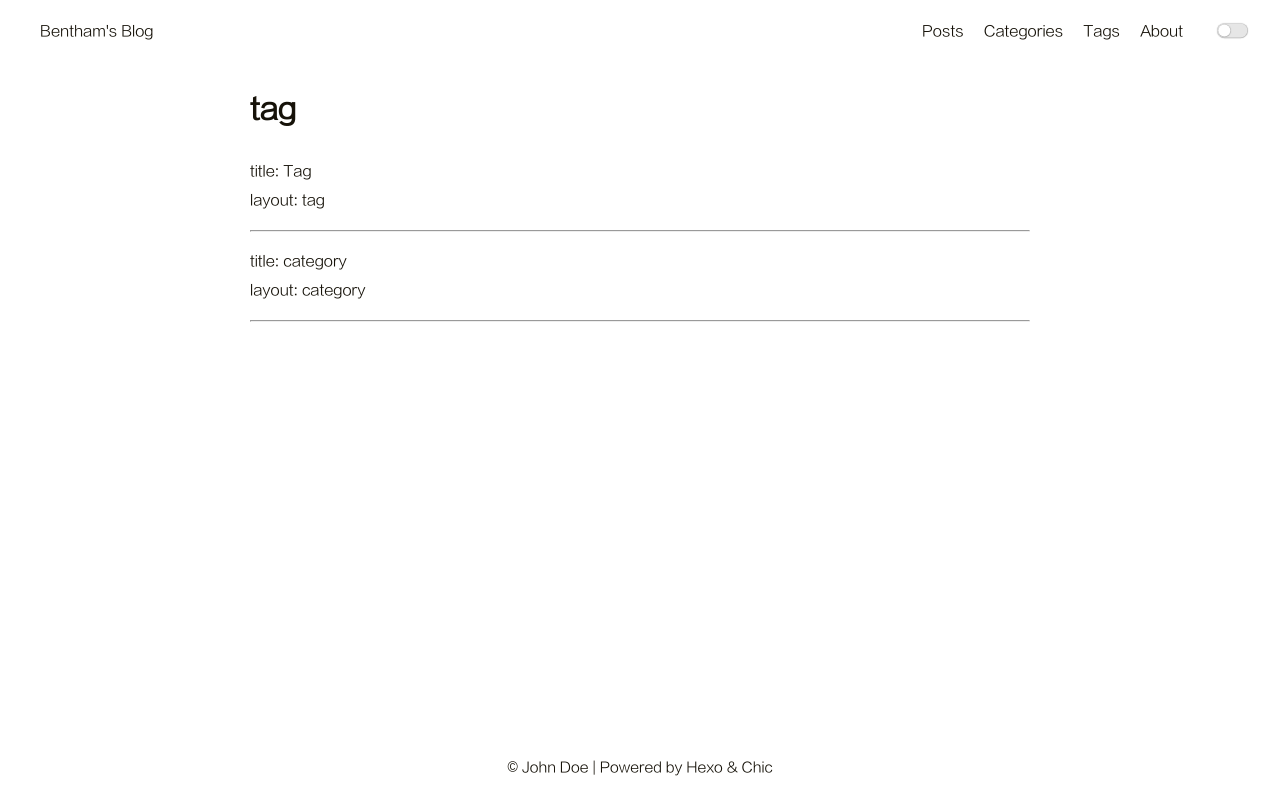
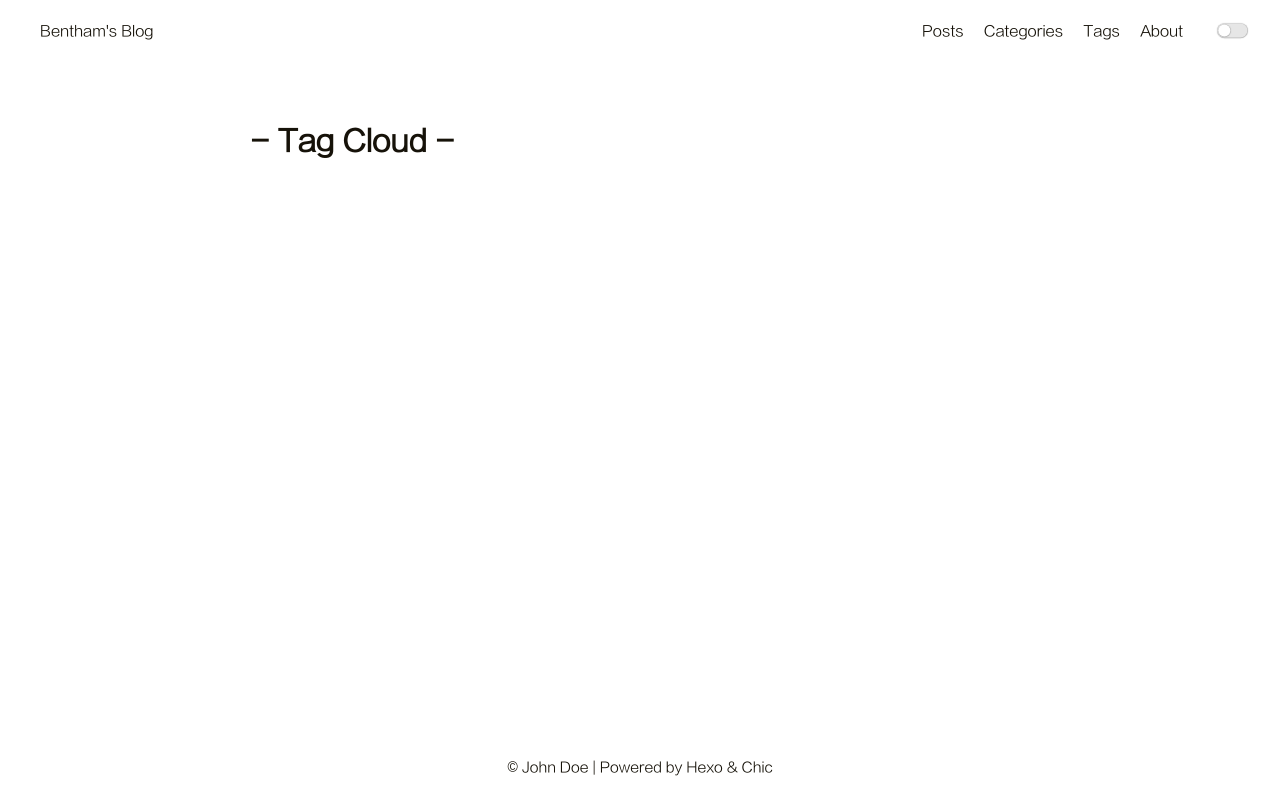
Before and after one commit to March13th/march13th.github.io, a plain HTML site: page tag/index.html in a window 1280 px wide. Drawn offline with Linux system fonts and the light colour scheme.

Commit message:
Site updated: 2022-03-08 15:12:44

```diff
--- a/tag/index.html
+++ b/tag/index.html
@@ -13,7 +13,7 @@
 
 
 
-<title>tag | Hexo</title>
+<title>Tag | Hexo</title>
 
 
 
@@ -124,20 +124,18 @@
     }
 </script>
             <div class="main">
-                <div class="container">
-    <article class="post-wrap page">
 
-        <h2 class="post-title">tag</h2>
 
-        <section class="post-content">
-            <p>title: Tag<br>layout: tag</p>
-<hr>
-<p>title: category<br>layout: category</p>
-<hr>
+    <div class="container">
+        <div class="post-wrap tags">
+            <h2 class="post-title">-&nbsp;Tag Cloud&nbsp;-</h2>
 
-        </section>
-    </article>
-</div>
+            <div class="tag-cloud-tags">
+
+            </div>
+        </div>
+    </div>
+
 
             </div>
             <footer id="footer" class="footer">
```
